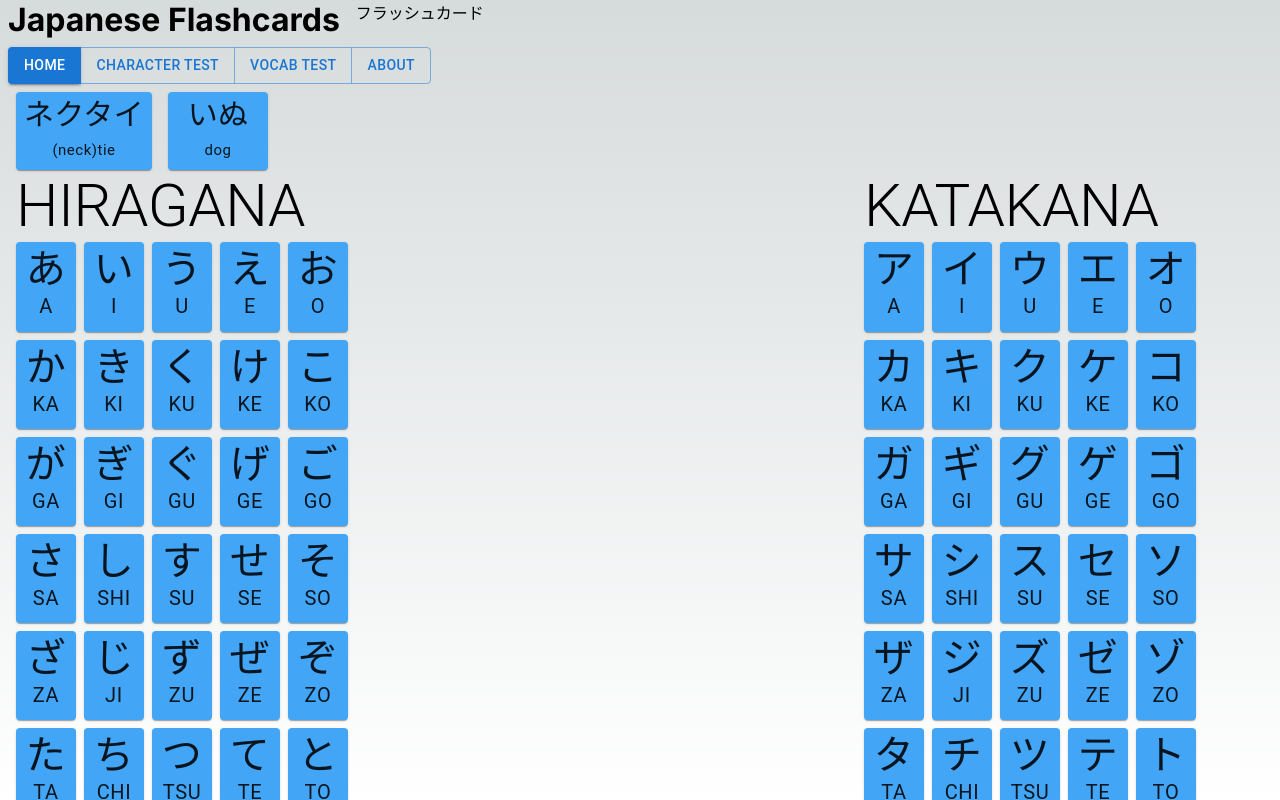
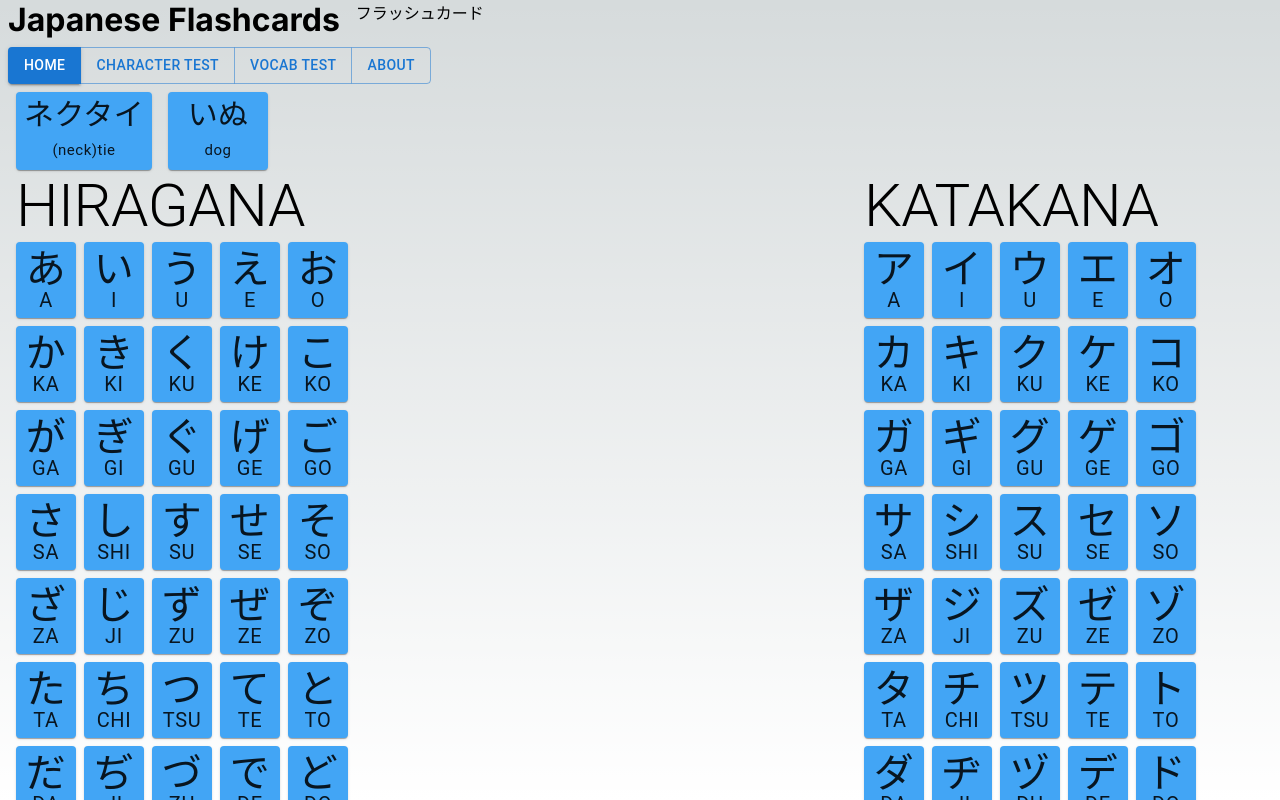
Before and after one commit to dblatcher/japanese-flashcard, a Next.js app: page / in a window 1280 px wide. Built offline with nearby package versions, Linux system fonts and the light colour scheme.

Commit message:
tighter sylable cards

```diff
--- a/src/components/SyllableCard.tsx
+++ b/src/components/SyllableCard.tsx
@@ -53,7 +53,7 @@ export const SyllableCard = ({ character, noCaption = false, size = 'normal' }:
         }}>
             <Typography fontSize={fontSize} lineHeight={1}>{character.string}</Typography>
             {!noCaption && (
-                <Typography variant='caption' fontSize={fontSize * .5}>{character.phonetic}</Typography>
+                <Typography variant='caption' lineHeight={1} fontSize={fontSize * .5}>{character.phonetic}</Typography>
             )}
         </Card>
     )
```
